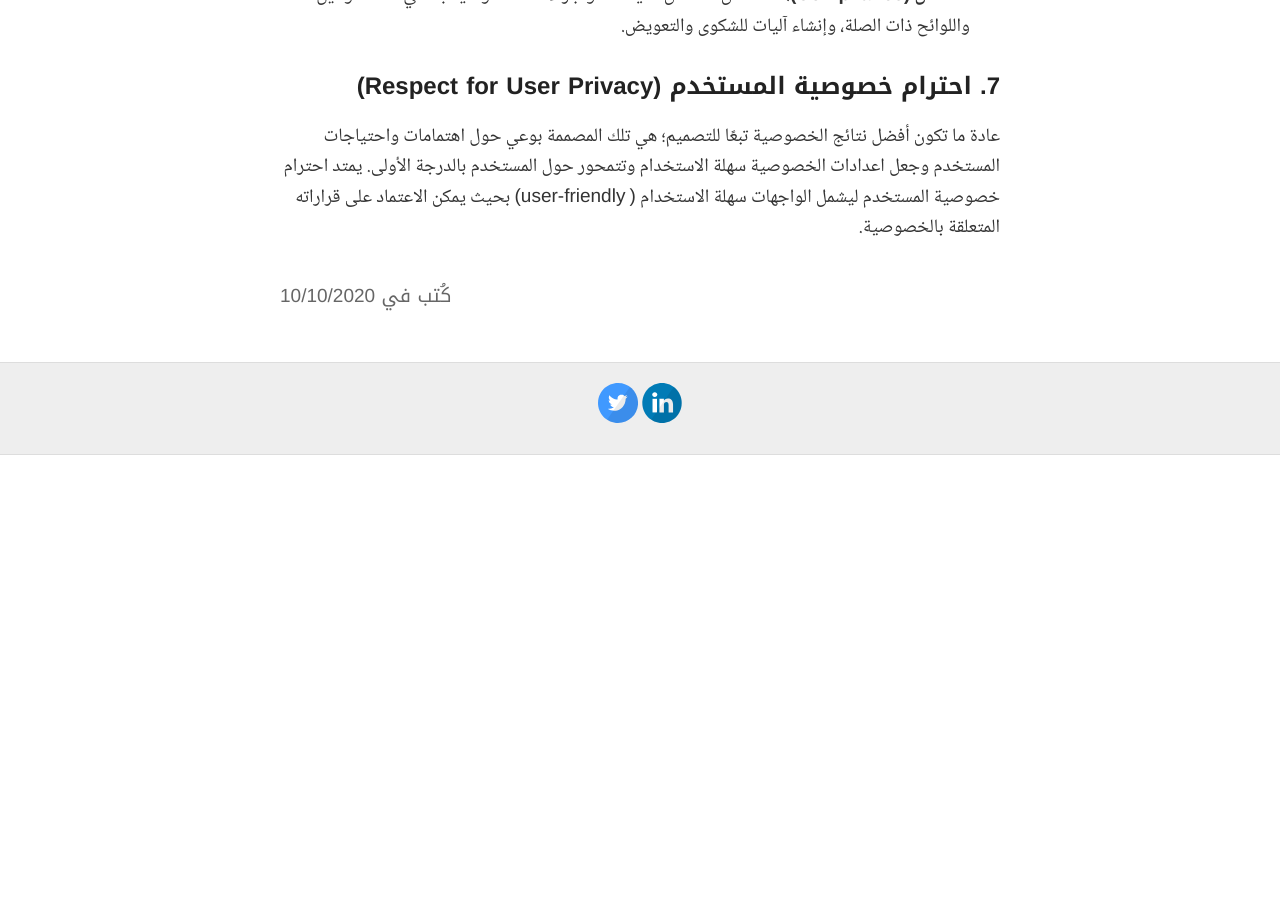
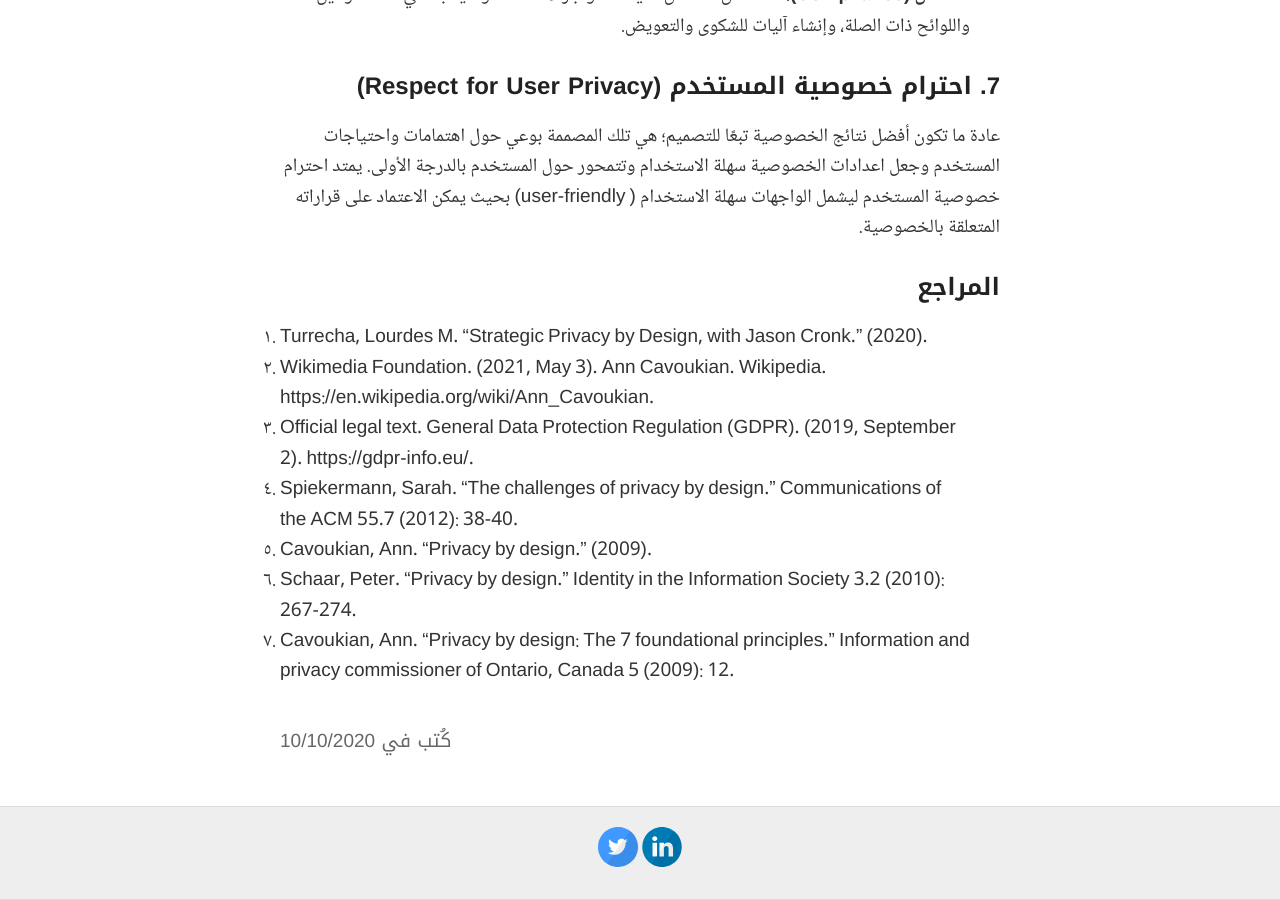
Before and after one commit to sahar119911/AldhaheriS, a Jekyll site: the page built from _posts/2020-10-10-Privacy-by-design.md, in a window 1280 px wide and 900 px high, scrolled down 2736 px. Built offline with Jekyll 4.4.1, drawn with Linux system fonts in a browser that asks for light colours; before the commit the page ends 3191 px from its top, so only the background shows below that.

Commit message:
Update 2020-10-10-Privacy-by-design.md

```diff
--- a/_posts/2020-10-10-Privacy-by-design.md
+++ b/_posts/2020-10-10-Privacy-by-design.md
@@ -55,3 +55,13 @@ title: الخصوصية تبعًا للتصميم Privacy by Design (PbD)
 ## 7. احترام خصوصية المستخدم (Respect for User Privacy)
 
 عادة ما تكون أفضل نتائج الخصوصية تبعًا للتصميم؛ هي تلك المصممة بوعي حول اهتمامات واحتياجات المستخدم وجعل اعدادات الخصوصية سهلة الاستخدام وتتمحور حول المستخدم بالدرجة الأولى. يمتد احترام خصوصية المستخدم ليشمل الواجهات سهلة الاستخدام ( user-friendly) بحيث يمكن الاعتماد على قراراته المتعلقة بالخصوصية.
+
+
+## المراجع
+1. Turrecha, Lourdes M. "Strategic Privacy by Design, with Jason Cronk." (2020).
+2. Wikimedia Foundation. (2021, May 3). Ann Cavoukian. Wikipedia. https://en.wikipedia.org/wiki/Ann_Cavoukian.
+3. Official legal text. General Data Protection Regulation (GDPR). (2019, September 2). https://gdpr-info.eu/.
+4. Spiekermann, Sarah. "The challenges of privacy by design." Communications of the ACM 55.7 (2012): 38-40.
+5. Cavoukian, Ann. "Privacy by design." (2009).
+6. Schaar, Peter. "Privacy by design." Identity in the Information Society 3.2 (2010): 267-274.
+7. Cavoukian, Ann. "Privacy by design: The 7 foundational principles." Information and privacy commissioner of Ontario, Canada 5 (2009): 12.
```
